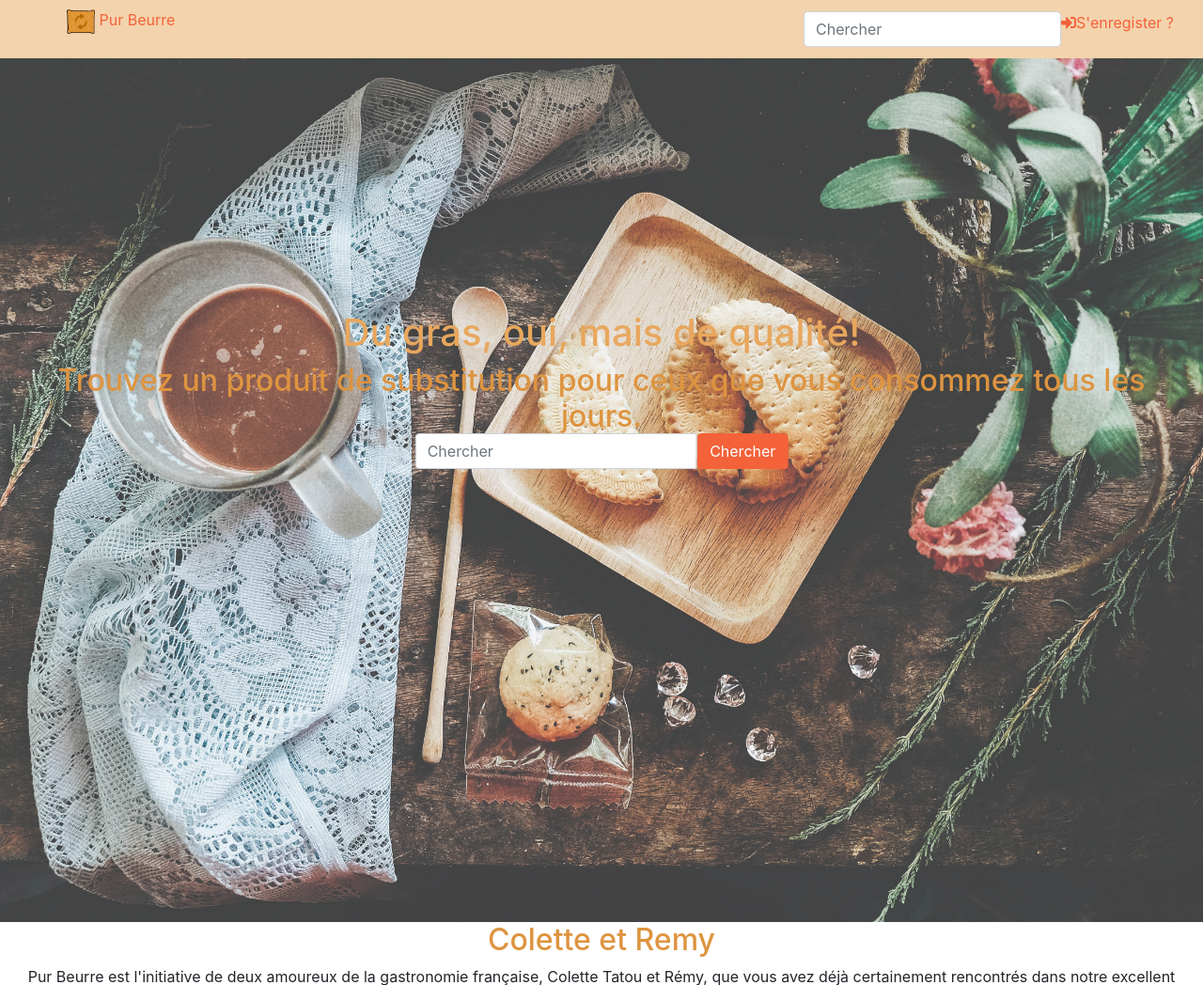
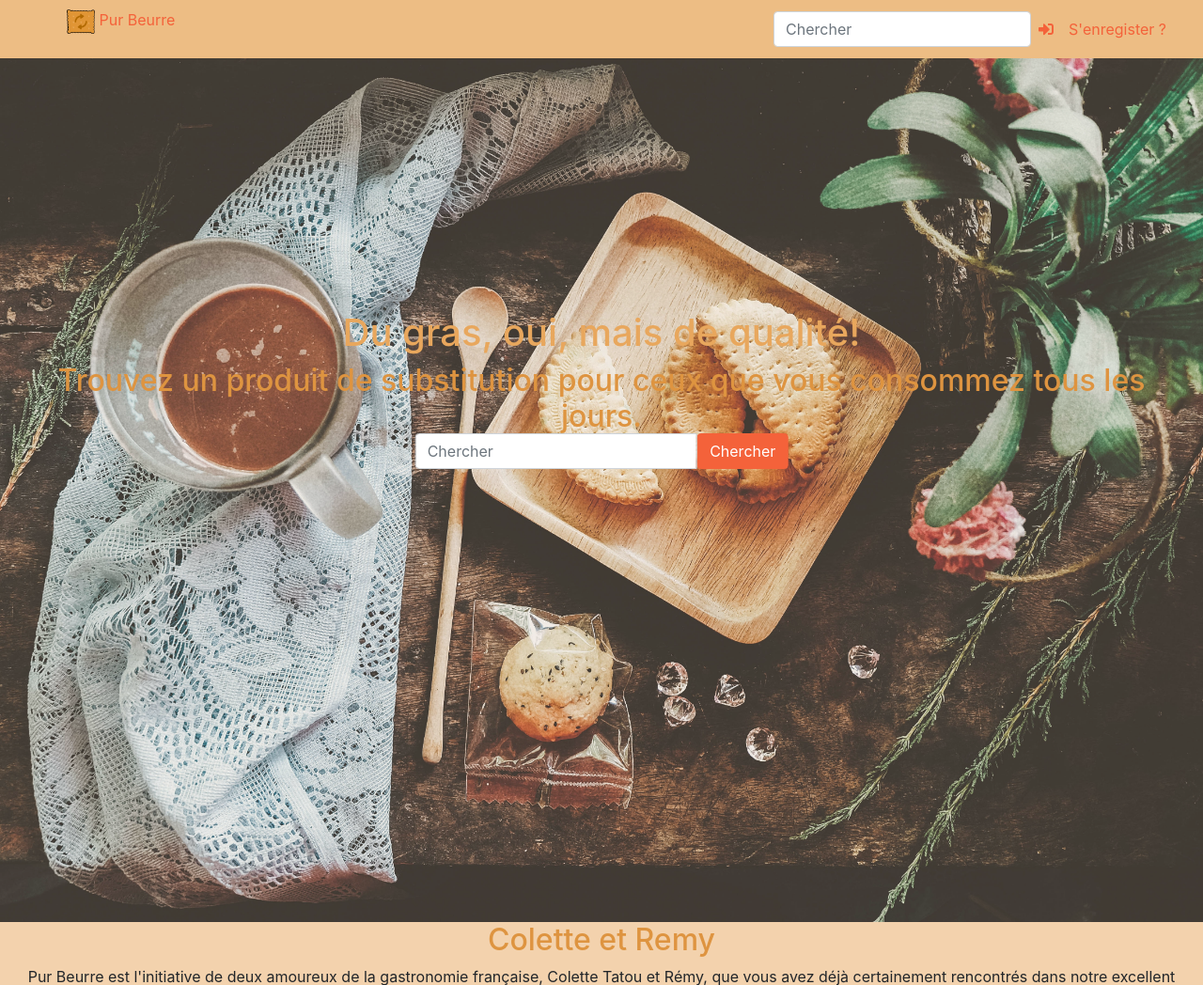
Before and after one commit to Ameliolu/Projet8, a Django app: page / in a window 1280 px wide. Shown: the top 1048 px of the page at 94% size. Run offline with Django 3.2, Linux system fonts and the light colour scheme; some libraries are stand-ins or nearby versions.

Commit message:
modifications post-soutenance 2

```diff
--- a/site_web/static/css/customcss.css
+++ b/site_web/static/css/customcss.css
@@ -40,6 +40,10 @@
   background-color: rgba(232,167,93, 0.5);
 }
 
+body {
+  background-color: rgba(232,167,93, 0.5);
+}
+
 h1 {
     /* couleur Rooibos chocolat */
     color: rgb(196,85,37);
--- a/site_web/templates/base.html
+++ b/site_web/templates/base.html
@@ -41,26 +41,28 @@
 
                 <!-- Compte utilisateur -->
                 {% if user.is_authenticated %}
-                <li class="nav-item my-auto mx-auto">
+                <li class="nav-item my-auto mx-auto px-2">
                     <a href="{% url 'accounts' %}"><i class="fa fa-user" title="Mon compte"></i></a>
                 </li>
 
-                <li class="nav-item my-auto mx-auto">
+                <li class="nav-item my-auto mx-auto px-2">
                     <a href="{% url 'choix' %}"><i class="fas fa-carrot" title="Mes aliments"></i></a>
                 </li>
 
-                <li class="nav-item my-auto mx-auto">
+                <li class="nav-item my-auto mx-auto px-2">
                     <a href="{% url 'deconnexion' %}" id="deconnexion"><i class="fas fa-sign-out-alt" title="Se déconnecter"></i></a>
                 </li>
 
                 {% else %}
-                <li>
+
+                <li class="nav-item my-auto mx-auto px-2">
                     <a href="{% url 'login' %}"><i class="fas fa-sign-in-alt" title="Me connecter"></i></a>
                 </li>
 
-                <li>
+                <li class="nav-item my-auto mx-auto px-2">
                     <a href="{% url 'signup' %}">S'enregister ?</a>
                 </li>
+
                 {% endif %}
 
             </ul>
```
